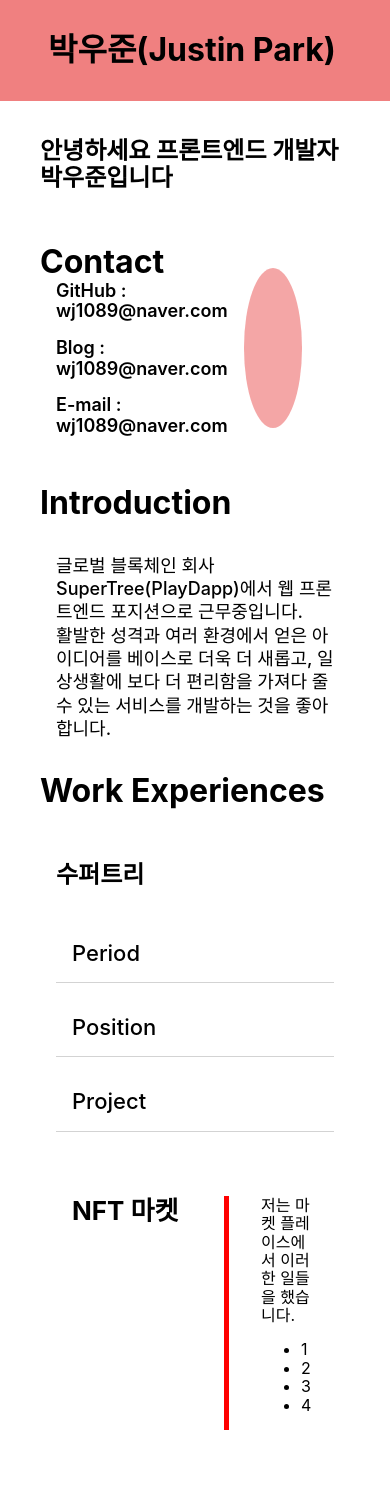
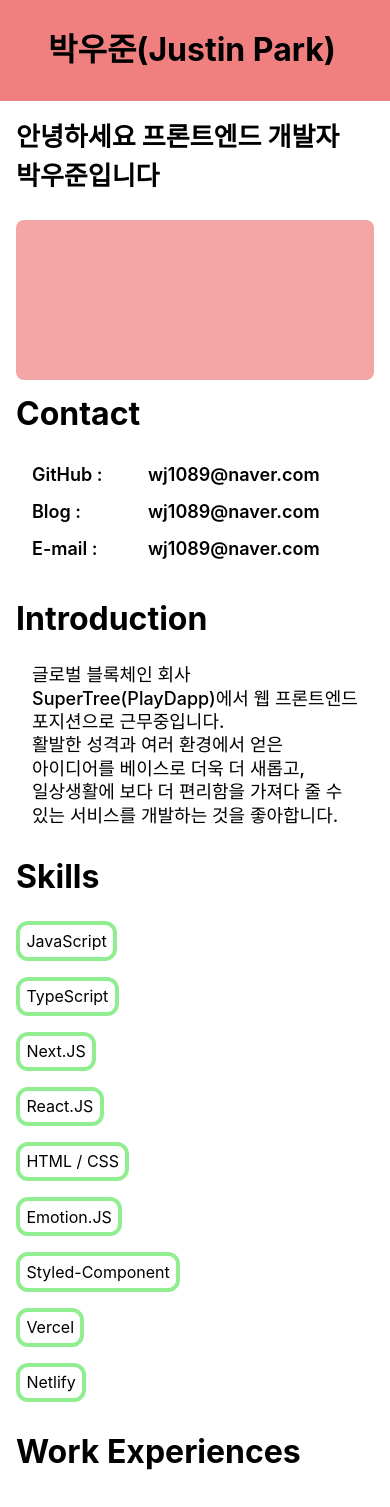
Before and after one commit to justin-supertree/justin-future, a Next.js app: page / in a window 390 px wide. Shown: the top 1507 px of the page. Built offline with nearby package versions, Linux system fonts and the light colour scheme.

Commit message:
feat: 모바일 section 별 스타일 변경

```diff
--- a/src/components/Layout/index.tsx
+++ b/src/components/Layout/index.tsx
@@ -24,6 +24,10 @@ const MainSection = styled.div`
 
 const MainBlock = styled.div`
   padding: 1rem 2.5rem;
+
+  @media screen and (max-width: 763px) {
+    padding: 1rem;
+  }
 `;
 
 const Layout = ({ children }: Props) => {
--- a/src/pages/index.tsx
+++ b/src/pages/index.tsx
@@ -30,6 +30,10 @@ const Section = styled.section`
   width: 100%;
   min-height: 20vh;
   gap: 2rem;
+
+  @media screen and (max-width: 768px) {
+    gap: 1.6rem;
+  }
 `;
 
 const Topic = styled.h1`
@@ -37,22 +41,59 @@ const Topic = styled.h1`
   margin: 0;
 `;
 
-const Title = styled.h2``;
+const Title = styled.h2`
+  margin: 0;
+
+  @media screen and (max-width: 768px) {
+    font-size: 26px;
+    line-height: 1.5;
+    word-break: keep-all;
+  }
+`;
 
 const SubTitle = styled.p`
   width: 120px;
   margin: 0;
   font-size: 26px;
   font-weight: 700;
+  white-space: pre;
+
+  @media screen and (max-width: 768px) {
+    width: fit-content;
+    border-bottom: 5px solid red;
+  }
 `;
 
 const ContentsBlock = styled.div`
   padding: 0 1rem;
+
+  @media screen and (max-width: 768px) {
+    width: 100%;
+  }
+`;
+
+const SkillsBlock = styled.div`
+  display: grid;
+  grid-template-columns: repeat(auto-fill, minmax(min-content, 4fr));
+  gap: 1rem;
+  max-width: 768px;
+`;
+
+const SkillItem = styled.div`
+  width: fit-content;
+  padding: 0.4rem;
+  border: 4px solid lightgreen;
+  border-radius: 12px;
+  white-space: pre;
 `;
 
 const WorkBlock = styled.div`
   height: 100%;
   padding-right: 2rem;
+
+  @media screen and (max-width: 768px) {
+    padding-right: 0;
+  }
 `;
 
 const WorkExpBlock = styled.div`
@@ -62,17 +103,36 @@ const WorkExpBlock = styled.div`
   flex-direction: row;
   width: 100%;
   padding: 2rem;
+
+  @media screen and (max-width: 768px) {
+    display: block;
+    padding: 0.5rem 1rem;
+  }
 `;
 const WorkDescBlock = styled.div`
   width: 100%;
   padding-left: 2rem;
   border-left: 5px solid red;
+
+  @media screen and (max-width: 768px) {
+    padding-top: 1rem;
+    padding-left: 0;
+    border-left: 0;
+  }
 `;
 
-const ContentsText = styled.p`
+const ContentsText = styled.div`
+  display: flex;
+  align-content: center;
+  justify-content: flex-start;
   font-size: 18px;
   font-weight: 600;
   margin-bottom: 1rem;
+  gap: 1rem;
+`;
+
+const ContactTitle = styled.p`
+  width: 100px;
 `;
 
 const PersonalBlock = styled.div`
@@ -87,17 +147,25 @@ const PersonalBlock = styled.div`
 
 const BorderDownBlock = styled.div`
   display: flex;
+  align-items: center;
+  justify-content: space-between;
   width: 100%;
   padding: 1rem;
   border-bottom: 1px solid lightgray;
   font-size: 22px;
   font-weight: 500;
+
+  @media screen and (max-width: 768px) {
+    padding: 0.3rem;
+    font-size: 16px;
+  }
 `;
 
 const IntroText = styled.p`
   font-size: 18px;
   font-weight: 500;
   line-height: 1.3;
+  word-break: keep-all;
 `;
 
 const ContactBlock = styled.div`
@@ -105,6 +173,10 @@ const ContactBlock = styled.div`
   align-items: center;
   justify-content: space-between;
   width: 100%;
+
+  @media screen and (max-width: 768px) {
+    flex-direction: column-reverse;
+  }
 `;
 
 const ImageBlock = styled.div`
@@ -114,6 +186,26 @@ const ImageBlock = styled.div`
   border-radius: 50%;
   background-color: lightcoral;
   opacity: 0.7;
+
+  @media screen and (max-width: 768px) {
+    width: 100%;
+    height: 160px;
+    border-radius: 8px;
+    margin-right: 0;
+    margin-bottom: 1rem;
+  }
+`;
+
+const ContactWrapper = styled.div`
+  display: flex;
+  align-items: center;
+  justify-content: center;
+  flex-direction: column;
+  gap: 2rem;
+
+  @media screen and (max-width: 768px) {
+    width: 100%;
+  }
 `;
 
 const HomePage: NextPageWithLayout = () => {
@@ -126,15 +218,24 @@ const HomePage: NextPageWithLayout = () => {
             <Title>안녕하세요 프론트엔드 개발자 박우준입니다</Title>
 
             <ContactBlock>
-              <div>
+              <ContactWrapper>
                 <Topic>Contact</Topic>
 
                 <ContentsBlock>
-                  <ContentsText>GitHub : wj1089@naver.com</ContentsText>
-                  <ContentsText>Blog : wj1089@naver.com</ContentsText>
-                  <ContentsText>E-mail : wj1089@naver.com</ContentsText>
+                  <ContentsText>
+                    <ContactTitle>GitHub : </ContactTitle>
+                    <p>wj1089@naver.com</p>
+                  </ContentsText>
+                  <ContentsText>
+                    <ContactTitle>Blog : </ContactTitle>
+                    <p>wj1089@naver.com</p>
+                  </ContentsText>
+                  <ContentsText>
+                    <ContactTitle>E-mail : </ContactTitle>
+                    <p>wj1089@naver.com</p>
+                  </ContentsText>
                 </ContentsBlock>
-              </div>
+              </ContactWrapper>
 
               <ImageBlock />
             </ContactBlock>
@@ -154,15 +255,37 @@ const HomePage: NextPageWithLayout = () => {
             </ContentsBlock>
           </Section>
 
+          <Section>
+            <Topic>Skills</Topic>
+
+            <SkillsBlock>
+              <SkillItem>JavaScript</SkillItem>
+              <SkillItem>TypeScript</SkillItem>
+              <SkillItem>Next.JS</SkillItem>
+              <SkillItem>React.JS</SkillItem>
+              <SkillItem>HTML / CSS</SkillItem>
+              <SkillItem>Emotion.JS</SkillItem>
+              <SkillItem>Styled-Component</SkillItem>
+              <SkillItem>Vercel</SkillItem>
+              <SkillItem>Netlify</SkillItem>
+            </SkillsBlock>
+          </Section>
+
           <Topic>Work Experiences</Topic>
 
           {/* 업무 경력 */}
           <Section>
             <PersonalBlock>
               <Title>수퍼트리</Title>
-              <BorderDownBlock>Period</BorderDownBlock>
-              <BorderDownBlock>Position</BorderDownBlock>
-              <BorderDownBlock>Project</BorderDownBlock>
+              <BorderDownBlock>
+                <p>Period</p>
+                <p>2021.06.25 ~</p>
+              </BorderDownBlock>
+              <BorderDownBlock>
+                <p>Position</p>
+                <p>Web FrontEnd Developer</p>
+              </BorderDownBlock>
+              <BorderDownBlock></BorderDownBlock>
             </PersonalBlock>
 
             <WorkExpBlock>
@@ -183,7 +306,7 @@ const HomePage: NextPageWithLayout = () => {
 
             <WorkExpBlock>
               <WorkBlock>
-                <SubTitle>NFT 마켓</SubTitle>
+                <SubTitle>드래곤 블러드</SubTitle>
               </WorkBlock>
 
               <WorkDescBlock>
```
